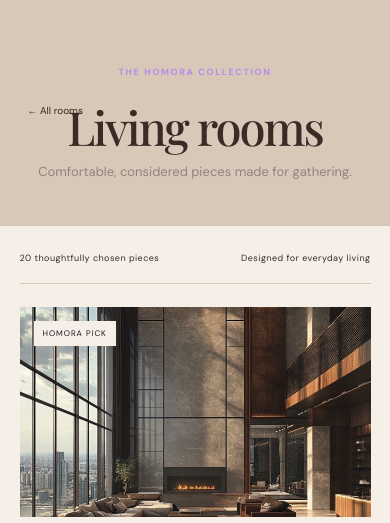
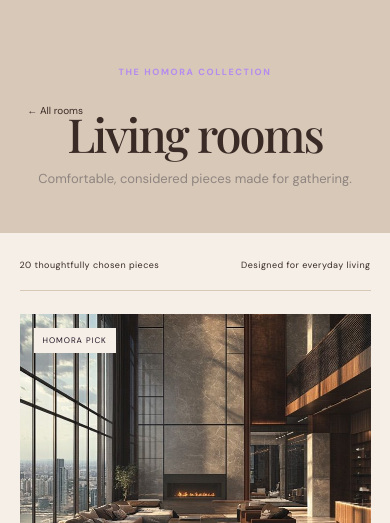
Before and after one commit to Shimaa-Nashat/Homora, a Flask app: page /living in a window 390 px wide. Shown: the part 104-627 px from the top of the page. Run offline with Flask 3, Linux system fonts and the light colour scheme; data comes from the database, SQL or seed files in the repository.

Commit message:
Add margin-top to catalog-intro h1 in media query

```diff
--- a/static/style.css
+++ b/static/style.css
@@ -1254,4 +1254,7 @@ body {
       .featured-grid, .product-grid {
         grid-template-columns: 1fr;
       }
+      .catalog-intro h1 {
+        margin-top: 30px;
+    }
 }
```
